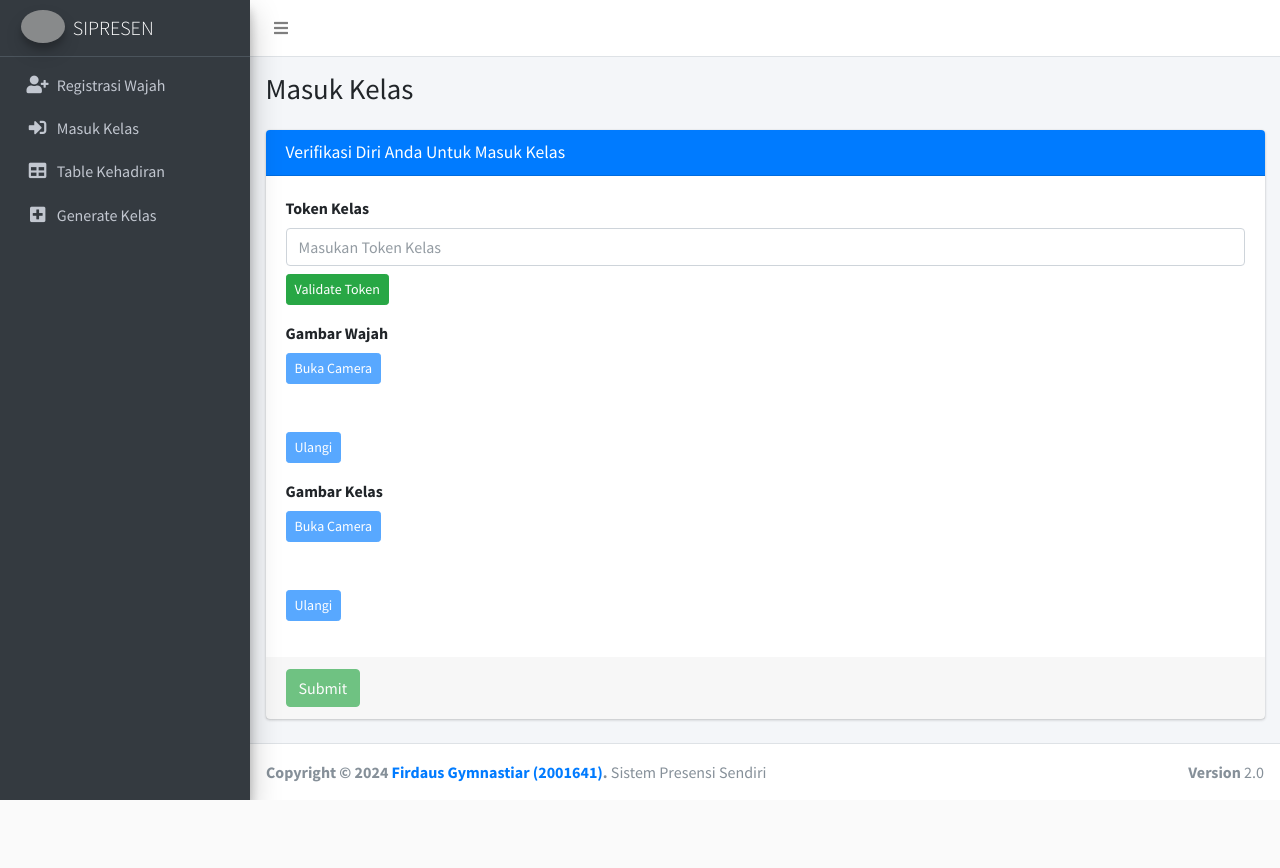
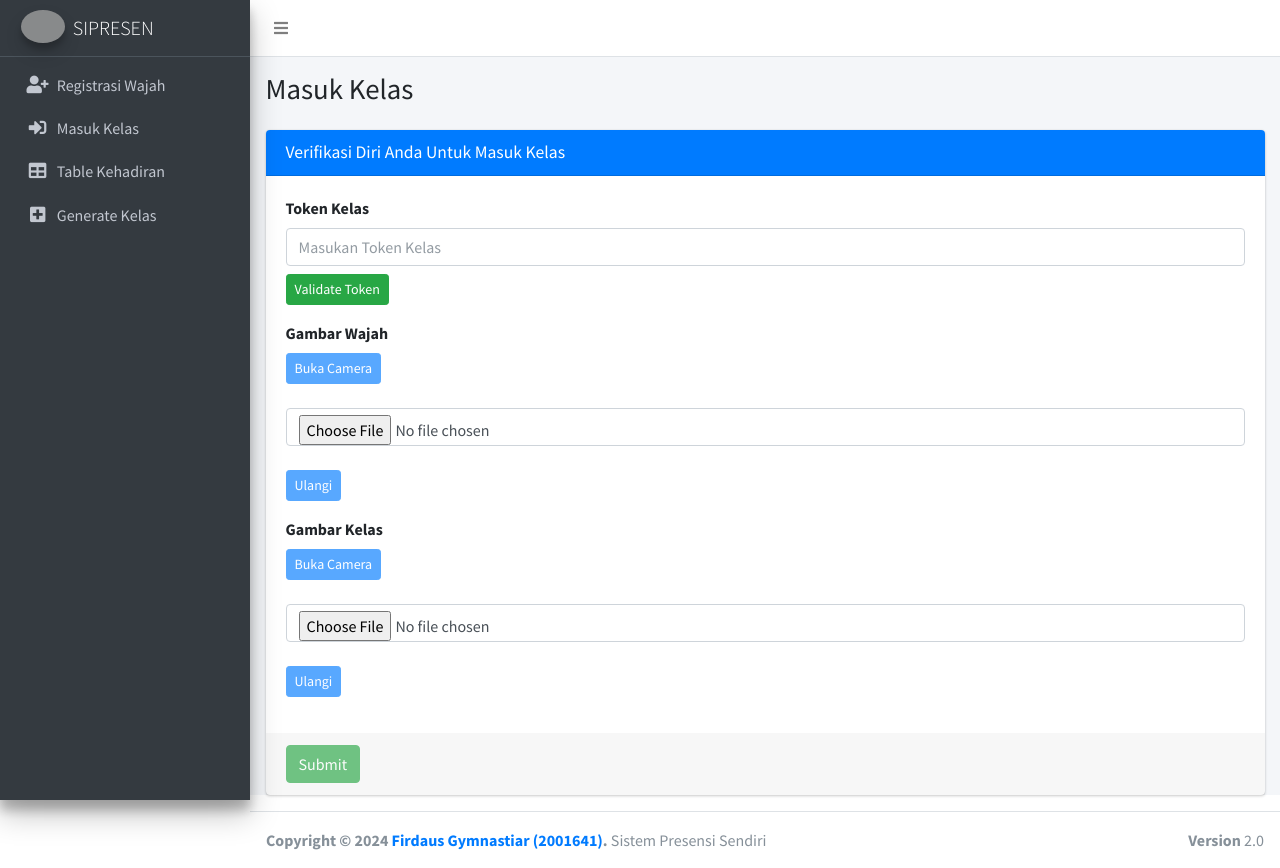
Before and after one commit to firdausgymnastiar/project-skripsi, a Flask app: template templates/login.html in a window 1280 px wide. Before the commit the page ends 800 px from the top, so only its background shows below. Run offline with Flask 3, Linux system fonts and the light colour scheme; the template is opened without the code that fills it, so the values that code supplies are empty; some libraries are stand-ins or nearby versions; grey boxes are pictures that could not be loaded.

Commit message:
update fitur login udh bisa submit

```diff
--- a/static/js/login.js
+++ b/static/js/login.js
@@ -46,7 +46,7 @@ async function validateToken() {
   const responseDataToken = await response.json()
   if (response.ok && responseDataToken.status === "valid") {
     alertToken(responseDataToken)
-    validatedWajahFile = token // Simpan file gambar wajah yang valid
+    validatedToken = token // Simpan file gambar wajah yang valid
     isTokenValidated = true
     tokenInput.disabled = true
     validateTokenBtn.disabled = true
@@ -103,7 +103,7 @@ function alertToken(responseDataToken) {
     allowOutsideClick: false,
   }).then((result) => {
     if (result.isConfirmed) {
-      tokenInput.value = ""
+      // tokenInput.value = ""
       // Tampilkan overlay saat memulai submit form
       overlay.style.display = "none"
     }
@@ -307,6 +307,7 @@ function alertKelas(responseDataKelas) {
 validateTokenBtn.addEventListener("click", validateToken)
 validateWajahBtn.addEventListener("click", validateWajah)
 validateKelasBtn.addEventListener("click", validateKelas)
+formLogin.addEventListener("submit", simpanData)
 
 cameraButton.addEventListener("click", function () {
   gambarWajah.click()
@@ -338,10 +339,6 @@ ulangiCamera2.addEventListener("click", function () {
   gambarKelas.click()
 })
 
-formLogin.addEventListener("submit", function () {
-  gambarKelas.click()
-})
-
 gambarKelas.addEventListener("change", function () {
   if (gambarKelas.files && gambarKelas.files[0]) {
     cameraButton2.style.display = "none"
@@ -356,17 +353,33 @@ gambarKelas.addEventListener("change", function () {
   }
 })
 
-async function simpanData() {
-  token = validatedToken.value
+async function simpanData(event) {
+  event.preventDefault() // Prevent the default form submission behavior
+
+  console.log("Token:", validatedToken)
+  console.log("Wajah:", validatedWajahFile)
+  console.log("Kelas:", validatedKelasFile)
+
+  token = validatedToken
   wajah = validatedWajahFile
   kelas = validatedKelasFile
 
   overlay.style.display = "flex"
+  if (!token || !wajah || !kelas) {
+    displayAlert("Token, wajah, dan kelas harus diisi.")
+    return
+  }
+
+  // const token = tokenInput.value
+  // const inputWajah = gambarWajah
+  // const fileWajah = inputWajah.files[0]
+  // const inputKelas = gambarKelas
+  // const fileKelas = inputKelas.files[0]
 
   const formData = new FormData(formLogin)
   formData.append("token", token)
-  formData.append("wajah", wajah)
-  formData.append("kelas", kelas)
+  formData.append("gambarWajah", wajah)
+  formData.append("gambarKelas", kelas)
   const response = await fetch("/loginkelas", {
     method: "POST",
     body: formData,
--- a/templates/login.html
+++ b/templates/login.html
@@ -22,11 +22,11 @@
                 </div>
                 <!-- /.card-header -->
                 <!-- form start -->
-                <form role="form" id="formLogin" action="/loginkelas" method="POST">
+                <form role="form" id="formLogin" enctype="multipart/form-data" action="/loginkelas" method="POST">
                     <div class="card-body">
                         <div class="form-group">
                             <label for="tokenKelas">Token Kelas</label>
-                            <input type="text" class="form-control" id="tokenKelas" name="tokenKelas"
+                            <input type="text" class="form-control" id="tokenKelas" name="token"
                                 placeholder="Masukan Token Kelas">
                             <button type="button" class="btn btn-success btn-sm mt-2" id="validateTokenBtn">Validate
                                 Token</button>
@@ -40,7 +40,7 @@
                             </button>
                             <br>
                             <input type="file" class="form-control" accept="image/*" capture="camera" id="gambarWajah"
-                                name="gambarWajah" placeholder="Masukan gambar Wajah Anda" style="display: none;">
+                                name="gambarWajah" placeholder="Masukan gambar Wajah Anda" style="display: block;">
                             <img id="preview" style="max-width: 300px; max-height: 300px; display: none;">
                             <br>
                             <button id="ulangiCamera" style="display: none;" type="button"
@@ -57,7 +57,7 @@
                             </button>
                             <br>
                             <input type="file" class="form-control" accept="image/*" capture="camera" id="gambarKelas"
-                                name="gambarKelas" placeholder="Masukan gambar Kelas Anda" style="display: none;">
+                                name="gambarKelas" placeholder="Masukan gambar Kelas Anda" style="display: block;">
                             <img id="preview2" style="max-width: 300px; max-height: 300px; display: none;">
                             <br>
                             <button id="ulangiCamera2" style="display: none;" type="button"
--- a/web.py
+++ b/web.py
@@ -305,9 +305,21 @@ def validate_image_kelas():
 @app.route("/loginkelas", methods=["POST", "GET"])
 def login_kelas():
     token = request.form.get('token')
-    wajah = request.files['wajah']
-    kelas = request.files['kelas']
+    wajah = request.files['gambarWajah']
+    kelas = request.files['gambarKelas']
     nim_login = session.get('nim_login')
+    # print(request.form)  # Debug: Cetak form data
+    # print(request.files)  # Debug: Cetak files data
+
+    # if 'token' not in request.form:
+    #     return jsonify({'success': False, 'message': 'Missing token'}), 400
+
+    # if 'wajah' not in request.files:
+    #     return jsonify({'success': False, 'message': 'Missing wajah file'}), 400
+
+    # if 'kelas' not in request.files:
+    #     return jsonify({'success': False, 'message': 'Missing kelas file'}), 400
+
 
     if wajah and allowed_file(wajah.filename) and kelas and allowed_file(kelas.filename):
         try:
```
Also changed, not shown: static/upload/img_login/812727_kelas_12345.jpg (renamed from kelas.jpg), static/upload/img_login/812727_kelas_2001641.jpg (added), static/upload/img_login/812727_wajah_2001641.jpg (added), static/upload/img_register/kelas.jpg (added), 2 other files.
